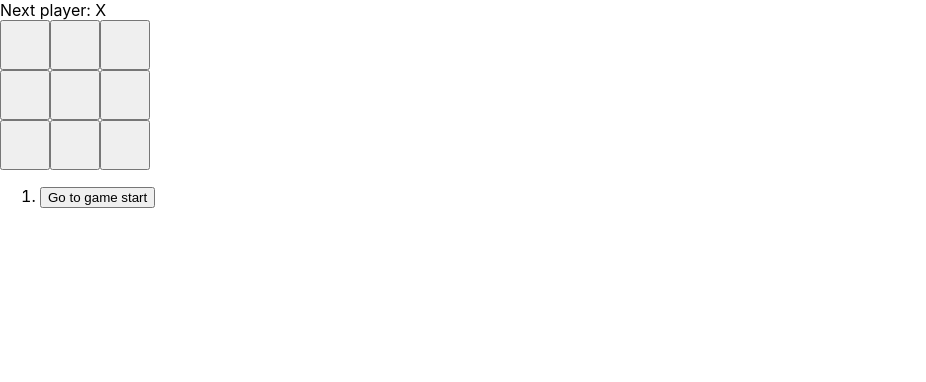
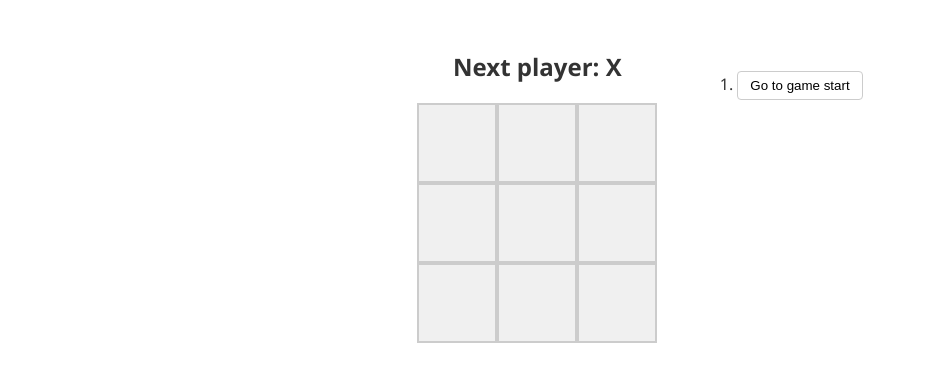
Before and after one commit to destiny1017/my-react-app, a React (Create React App) app: page / in a window 1280 px wide. Shown: the top 382 px of the page, without its empty margins (0-926 px from the left). Built offline with nearby package versions, Linux system fonts and the light colour scheme.

Commit message:
틱택토 게임 디자인 개선, 승패 구분 및 드로우 추가

```diff
--- a/src/TicTacToe.js
+++ b/src/TicTacToe.js
@@ -2,21 +2,42 @@ import {useState} from 'react';
 
 function Square({value, onSquareClick}) {
 
+    const isVictory = () => {
+        if(value && value.indexOf("!") > 0) {
+            return "square victory";
+        }
+        return "square";
+    }
+
     return (
-        <button className="square"
+        <button className={isVictory()}
+                data-value={value || ""}
                 onClick={onSquareClick}>{value}</button>
     );
 }
 
+function StatusBar({winner, xIsNext, move}) {
+
+    let statusMessage;
+    let statusClass = "status ";
+
+    if (winner) {
+        statusMessage = "Winner: " + winner;
+        statusClass += "winner";
+    } else if(move === 9) {
+        statusMessage = "Draw!"
+        statusClass += "draw";
+    } else {
+        statusMessage = "Next player: " + (xIsNext ? "X" : "O");
+        statusClass += "next";
+    }
+
+    return (
+        <div className={statusClass}>{statusMessage}</div>
+    )
+}
+
 function Board({ xIsNext, squares, onPlay }) {
-
-    const winner = calculateWinner(squares);
-    let status;
-    if (winner) {
-        status = "Winner: " + winner;
-    } else {
-        status = "Next player: " + (xIsNext ? "X" : "O");
-    }
 
     function handleClick(i) {
         if(squares[i] || calculateWinner(squares)) {
@@ -33,7 +54,6 @@ function Board({ xIsNext, squares, onPlay }) {
 
     return (
         <>
-            <div className="status">{status}</div>
             <div className="board-row">
                 <Square value={squares[0]} onSquareClick={() => handleClick(0)} />
                 <Square value={squares[1]} onSquareClick={() => handleClick(1)} />
@@ -59,6 +79,16 @@ export default function Game() {
     const [currentMove, setCurrentMove] = useState(0);
     const currentSquares = history[history.length - 1];
     let xIsNext = currentMove % 2 === 0;
+
+    const winner = calculateWinner(currentSquares);
+    const winPlayer = winner ? currentSquares[winner[0]] : null;
+
+    if (winner) {
+        let winSquare = currentSquares.slice();
+        winner.forEach((line) => winSquare[line] = winSquare[line] + "!");
+        // setHistory([history.slice(currentMove-1), winSquare]);
+        console.log(winSquare);
+    }
 
     function handlePlay(nextSquares) {
         setHistory([...history, nextSquares]);
@@ -89,6 +119,7 @@ export default function Game() {
     return (
         <div className="game">
             <div className="game-board">
+                <StatusBar winner={winPlayer} xIsNext={xIsNext} move={currentMove}/>
                 <Board xIsNext={xIsNext} squares={currentSquares} onPlay={handlePlay} />
             </div>
             <div className="game-info">
@@ -112,7 +143,7 @@ function calculateWinner(squares) {
     for (let i = 0; i < lines.length; i++) {
         const [a, b, c] = lines[i];
         if (squares[a] && squares[a] === squares[b] && squares[a] === squares[c]) {
-            return squares[a];
+            return lines[i];
         }
     }
     return null;
--- a/src/index.css
+++ b/src/index.css
@@ -12,11 +12,88 @@ code {
     monospace;
 }
 
+/* 전체 게임 영역 */
+.game {
+  display: flex;
+  flex-direction: row;
+  justify-content: center;
+  align-items: flex-start;
+  margin-top: 50px;
+  font-family: 'Segoe UI', Tahoma, Geneva, Verdana, sans-serif;
+  color: #333;
+}
+
+/* 게임 보드 */
+.game-board {
+  margin-right: 40px;
+}
+
+/* 상태 텍스트 (Next player, Winner 등) */
+.status {
+  margin-bottom: 20px;
+  font-size: 1.5rem;
+  font-weight: bold;
+  text-align: center;
+}
+
+.winner {
+  color: #21ba09;
+  font-weight: bold;
+}
+
+.draw {
+  color: #ff0000;
+  font-weight: bold;
+}
+
+/* 각 행 */
 .board-row {
   display: flex;
 }
 
+/* 게임 사각형 버튼 */
 .square {
-  width: 50px;
-  height: 50px;
+  width: 80px;
+  height: 80px;
+  background-color: #f0f0f0;
+  border: 2px solid #ccc;
+  font-size: 2rem;
+  font-weight: bold;
+  cursor: pointer;
+  transition: background-color 0.2s, transform 0.1s;
+  display: flex;
+  align-items: center;
+  justify-content: center;
 }
+
+.square:hover {
+  background-color: #e0e0e0;
+  transform: scale(1.03);
+}
+
+.square:focus {
+  outline: none;
+}
+
+/* 게임 정보 (히스토리 이동) */
+.game-info {
+  font-size: 1rem;
+}
+
+.game-info button {
+  margin: 5px 0;
+  padding: 6px 12px;
+  background-color: white;
+  border: 1px solid #ccc;
+  cursor: pointer;
+  border-radius: 4px;
+  transition: background-color 0.2s;
+}
+
+.game-info button:hover {
+  background-color: #f5f5f5;
+}
+
+.victory {
+  color: red;
+}
```
